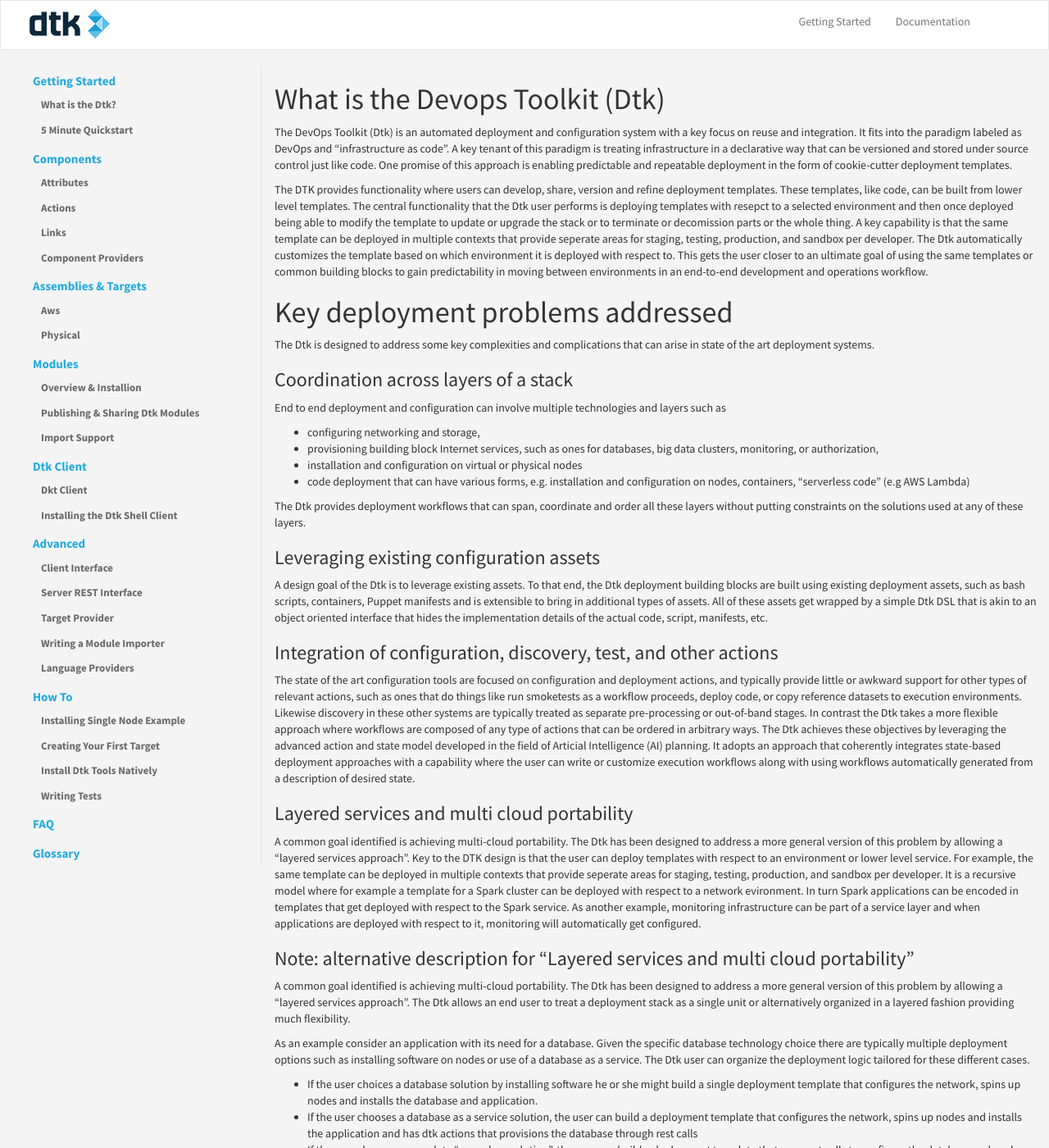
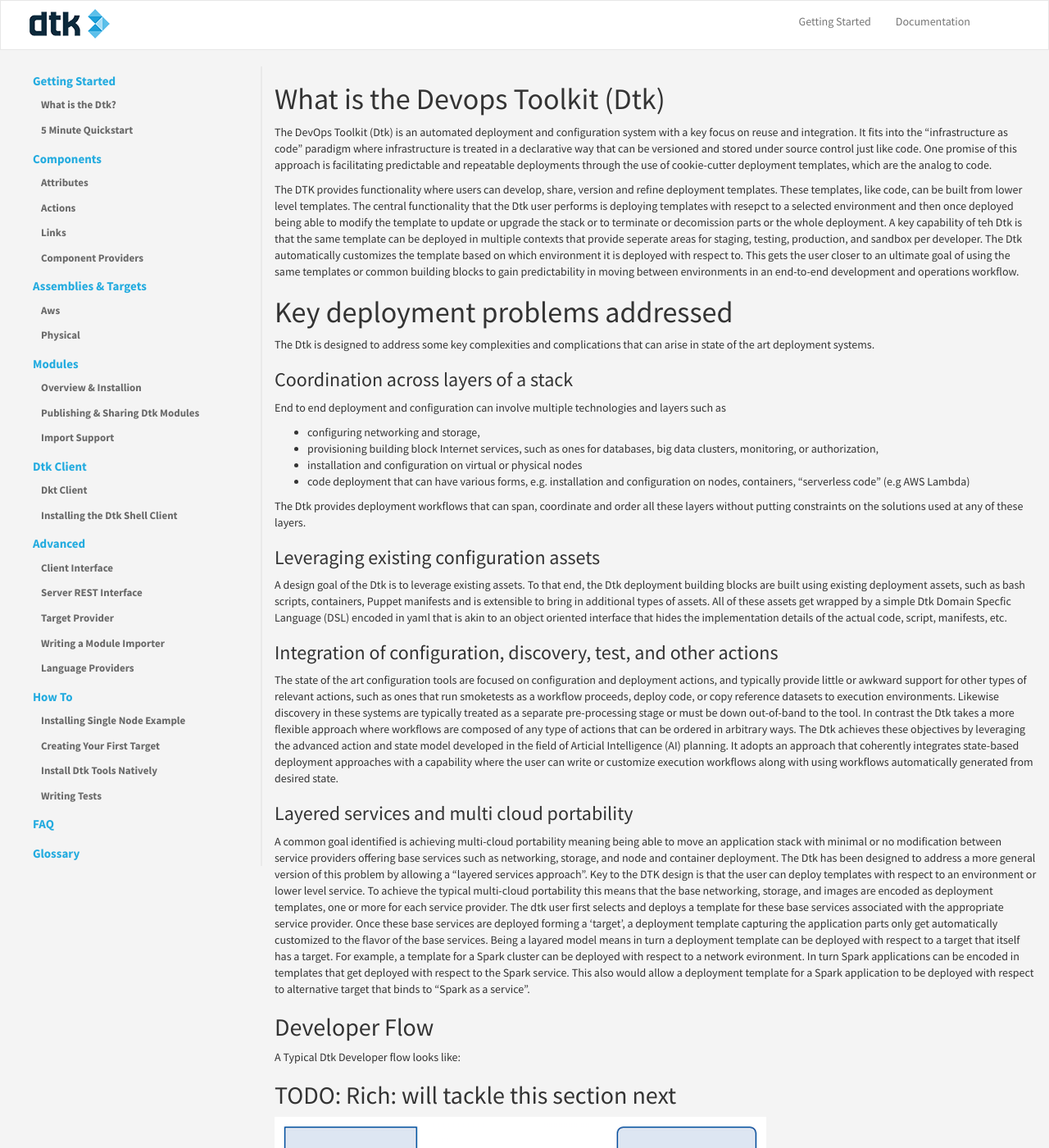
Before and after one commit to dtk/dtk-docs-v1, a Jekyll site: the page built from _getting-started/what-is-the-dtk.md, in a window 1280 px wide and 1400 px high. Shown: the whole window at 82% size. Built offline with Jekyll 4.4.1, drawn with Linux system fonts in a browser that asks for light colours; some of the changed text lies outside the part shown.

Commit message:
Refinement to getting-started/what-is-the-dtk.md with general cleanup adn rewrite of 'Layered services and multi cloud portability' section

```diff
--- a/_getting-started/what-is-the-dtk.md
+++ b/_getting-started/what-is-the-dtk.md
@@ -5,9 +5,9 @@ order: 1
 
 # What is the Devops Toolkit (Dtk)
 
-The DevOps Toolkit (Dtk) is an automated deployment and configuration system with a key focus on reuse and integration. It fits into the paradigm labeled as DevOps and "infrastructure as code".  A key tenant of this paradigm is treating infrastructure in a declarative way that can be versioned and stored under source control just like code. One promise of this approach is enabling predictable and repeatable deployment in the form of cookie-cutter deployment templates.
+The DevOps Toolkit (Dtk) is an automated deployment and configuration system with a key focus on reuse and integration. It fits into the "infrastructure as code" paradigm where infrastructure is treated in a declarative way that can be versioned and stored under source control just like code. One promise of this approach is facilitating predictable and repeatable deployments through the use of cookie-cutter deployment templates, which are the analog to code.
 
-The DTK provides functionality where users can develop, share, version and refine deployment templates. These templates, like code, can be built from lower level templates.  The central functionality that the Dtk user performs is deploying templates with resepct to a selected environment and then once deployed being able to modify the template to update or upgrade the stack or to terminate or decomission parts or the whole thing. A key capability is that the same template can be deployed in multiple contexts that provide seperate areas for staging, testing, production, and sandbox per developer. The Dtk automatically customizes the template based on which environment it is deployed with respect to. This gets the user closer to an ultimate goal of using the same templates or common building blocks to gain predictability in moving between environments in an end-to-end development and operations workflow.
+The DTK provides functionality where users can develop, share, version and refine deployment templates. These templates, like code, can be built from lower level templates.  The central functionality that the Dtk user performs is deploying templates with resepct to a selected environment and then once deployed being able to modify the template to update or upgrade the stack or to terminate or decomission parts or the whole deployment. A key capability of teh Dtk is that the same template can be deployed in multiple contexts that provide seperate areas for staging, testing, production, and sandbox per developer. The Dtk automatically customizes the template based on which environment it is deployed with respect to. This gets the user closer to an ultimate goal of using the same templates or common building blocks to gain predictability in moving between environments in an end-to-end development and operations workflow.
 
 
 # Key deployment problems addressed
@@ -26,26 +26,16 @@ The Dtk provides deployment workflows that can span, coordinate and order all th
 
 ### Leveraging existing configuration assets
 
-A design goal of the Dtk is to leverage existing assets. To that end, the Dtk deployment building blocks  are built using existing deployment assets, such as bash scripts, containers, Puppet manifests and is extensible to bring in additional types of assets. All of these assets get wrapped by a simple Dtk DSL that is akin to an object oriented interface that hides the implementation details of the actual code, script, manifests, etc.
+A design goal of the Dtk is to leverage existing assets. To that end, the Dtk deployment building blocks are built using existing deployment assets, such as bash scripts, containers, Puppet manifests and is extensible to bring in additional types of assets. All of these assets get wrapped by a simple Dtk Domain Specfic Language (DSL) encoded in yaml that is akin to an object oriented interface that hides the implementation details of the actual code, script, manifests, etc.
 
 ### Integration of configuration, discovery, test, and other actions
 
-The state of the art configuration tools are focused on configuration and deployment actions, and typically provide little or awkward support for other types of relevant actions, such as ones that do things like run smoketests as a workflow proceeds, deploy code, or copy reference datasets to execution environments. Likewise discovery in these other systems are typically treated as separate pre-processing or out-of-band stages. In contrast the Dtk takes a more flexible approach where workflows are composed of any type of actions that can be ordered in arbitrary ways. The Dtk achieves these objectives by leveraging the advanced action and state model developed in the field of Articial Intelligence (AI) planning. It adopts an approach that coherently integrates state-based deployment approaches with a capability where the user can write or customize execution workflows along with using workflows automatically generated from a description of desired state.
+The state of the art configuration tools are focused on configuration and deployment actions, and typically provide little or awkward support for other types of relevant actions, such as ones that run smoketests as a workflow proceeds, deploy code, or copy reference datasets to execution environments. Likewise discovery in these systems are typically treated as a separate pre-processing stage or must be down out-of-band to the tool. In contrast the Dtk takes a more flexible approach where workflows are composed of any type of actions that can be ordered in arbitrary ways. The Dtk achieves these objectives by leveraging the advanced action and state model developed in the field of Articial Intelligence (AI) planning. It adopts an approach that coherently integrates state-based deployment approaches with a capability where the user can write or customize execution workflows along with using workflows automatically generated from desired state.
 
 
 ### Layered services and multi cloud portability
 
-A common goal identified is achieving multi-cloud portability. The Dtk has been designed to address a more general version of this problem by allowing a "layered services approach". Key to the DTK design is that the user can deploy templates with respect to an environment or lower level service. For example, the same template can be deployed in multiple contexts that provide seperate areas for staging, testing, production, and sandbox per developer. It is a recursive model where for example a template for a Spark cluster can be deployed with respect to a network evironment. In turn Spark applications can be encoded in templates that get deployed with respect to the Spark service. As another example, monitoring infrastructure can be part of a service layer and when applications are deployed with respect to it, monitoring will automatically get configured.
-
-### Note: alternative description for "Layered services and multi cloud portability"
-
-A common goal identified is achieving multi-cloud portability. The Dtk has been designed to address a more general version of this problem by allowing a "layered services approach". The Dtk allows an end user to treat a deployment stack as a single unit or alternatively organized in a layered fashion providing much flexibility.
-
- As an example consider an application with its need for a database. Given the specific database technology choice there are typically multiple deployment options such as installing software on nodes or use of a database as a service. The Dtk user can organize the deployment logic tailored for these different cases.
-* If the user choices a database solution by installing software he or she might build a single deployment template that configures the network, spins up nodes and installs the database and application.
-* If the user chooses a database as a service solution, the user can build a deployment template that configures the network, spins up nodes and installs the application and has dtk actions that provisions the database through rest calls
-* If the user chooses a complete "serverless solution", the user can build a deployment template that uses rest calls to configure the database and push code for the application to a serverless service offering
-* If the user wants the flexibility to switch between solutions, he or she can break up deployment into multiple layers, such as one for the application that can work with the different database solutions. The user would also have two or more different deployment templates for the different database solutions. The user then can deploy the database template and then would deploy the application template linked to,the database as a lower level service
+A common goal identified is achieving multi-cloud portability meaning being able to move an application stack with minimal or no modification between service providers offering base services such as networking, storage, and node and container deployment. The Dtk has been designed to address a more general version of this problem by allowing a "layered services approach". Key to the DTK design is that the user can deploy templates with respect to an environment or lower level service. To achieve the typical multi-cloud portability this means that the base networking, storage, and images are encoded as deployment templates, one or more for each service provider. The dtk user first selects and deploys a template for these base services associated with the appropriate service provider.  Once these base services are deployed forming a 'target', a deployment template capturing the application parts only get automatically customized to the flavor of the base services. Being a layared model means in turn a deployment template can be deployed with respect to a target that itself has a target. For example, a template for a Spark cluster can be deployed with respect to a network evironment. In turn Spark applications can be encoded in templates that get deployed with respect to the Spark service. This also would allow a deployment template for a Spark application to be deployed with respect to alternative target that binds to "Spark as a service".
 
 
 ## Developer Flow
```
